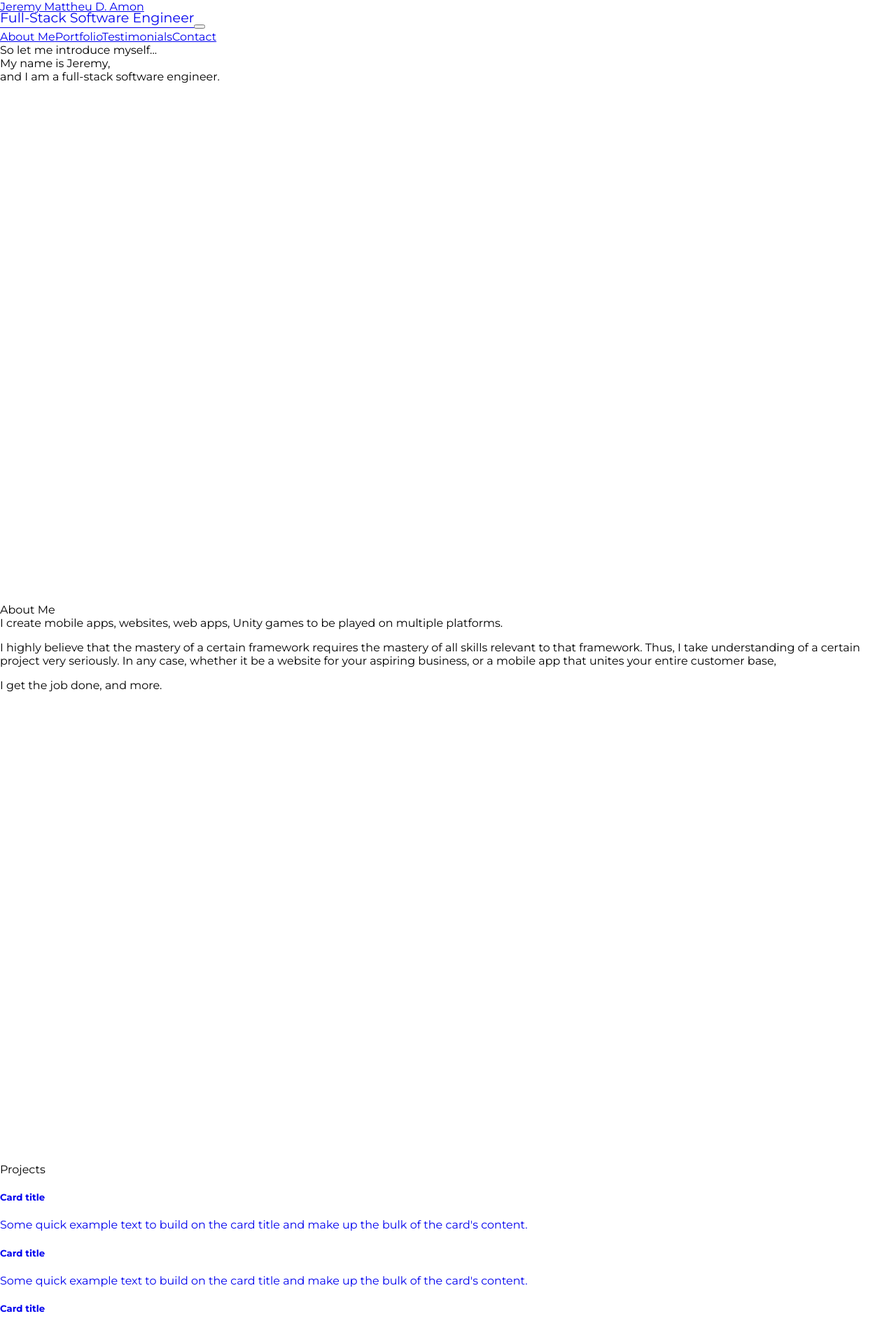
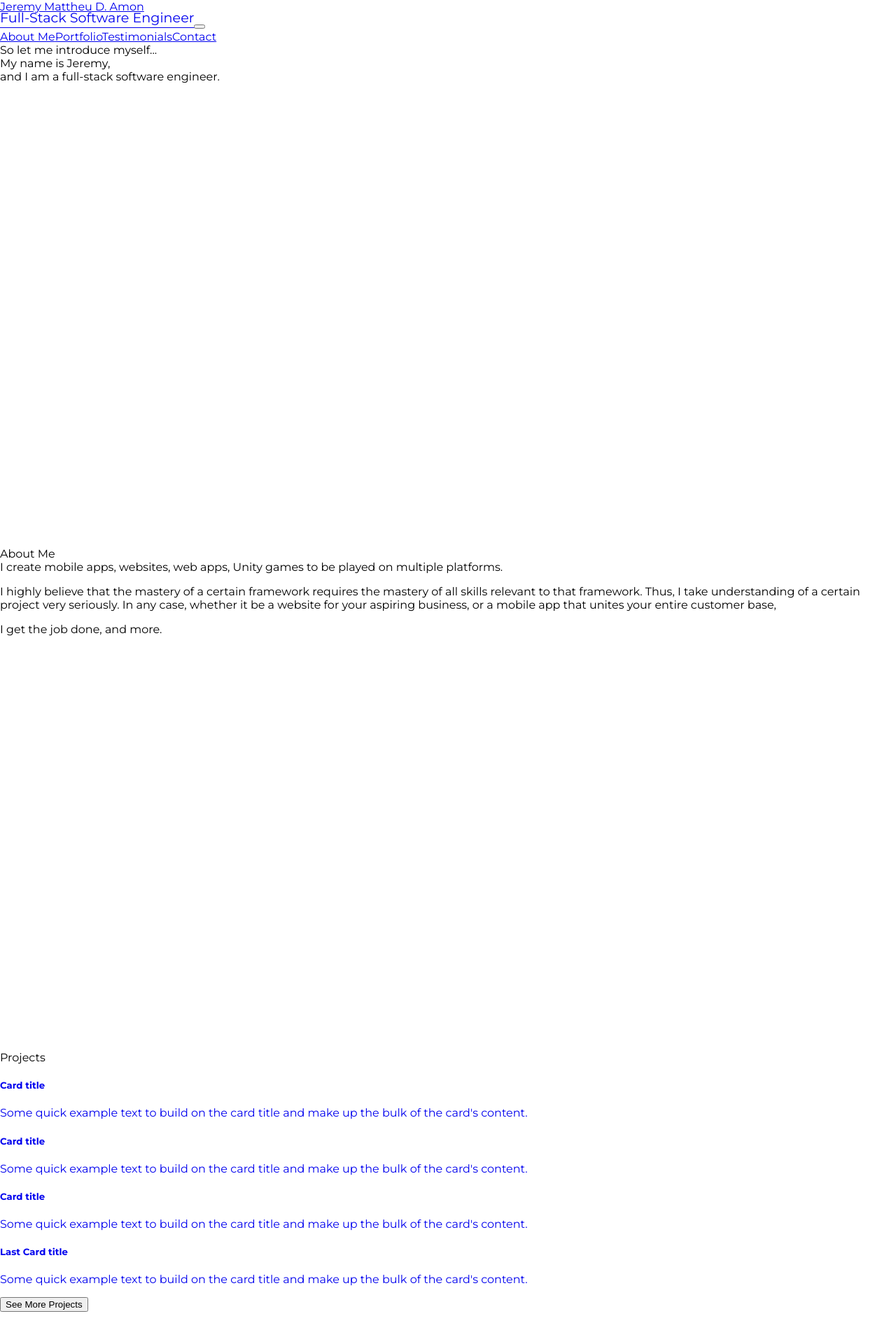
Before and after one commit to OverdriveNGain/portfolio, a React (Create React App) app: page / in a window 1280 px wide. Shown: the top 1901 px of the page at 70% size. Built offline with nearby package versions, Linux system fonts and the light colour scheme.

Commit message:
Created a variable for the section heights

```diff
--- a/src/css/Wrapper.css
+++ b/src/css/Wrapper.css
@@ -13,8 +13,12 @@ body {
     bottom: 0.4rem;
 }
 
+:root{
+    --sectionHeight: 90vh;
+}
+
 #about-me #about1{
-    height: 100vh;
+    height: var(--sectionHeight);
 }
 #about-me #about1 .container{
     height: 100%;
@@ -23,24 +27,24 @@ body {
     position: absolute;
     top:0;
     width:100%;
-    height:150vh;
+    height:calc(1.5 * var(--sectionHeight)); /* 150% of #about1 height  */
     z-index:-1;
 }
 #about-me #about2{
-    height: 100vh;
+    height: var(--sectionHeight);
 }
 #about-me #about2 .container{
     height: 100%;
 }
 #landing2{
     position: absolute;
-    top: -50vh;
+    top: -48vh; /* 150% of #about1 height  */
     width:100%;
-    height:100vh;
+    height:var(--sectionHeight);
     z-index:-1;
 }
 #about-me #about3{
-    height: 100vh;
+    height: var(--sectionHeight);
     position:relative;
 }
 #about-me #about3 .container{
```
